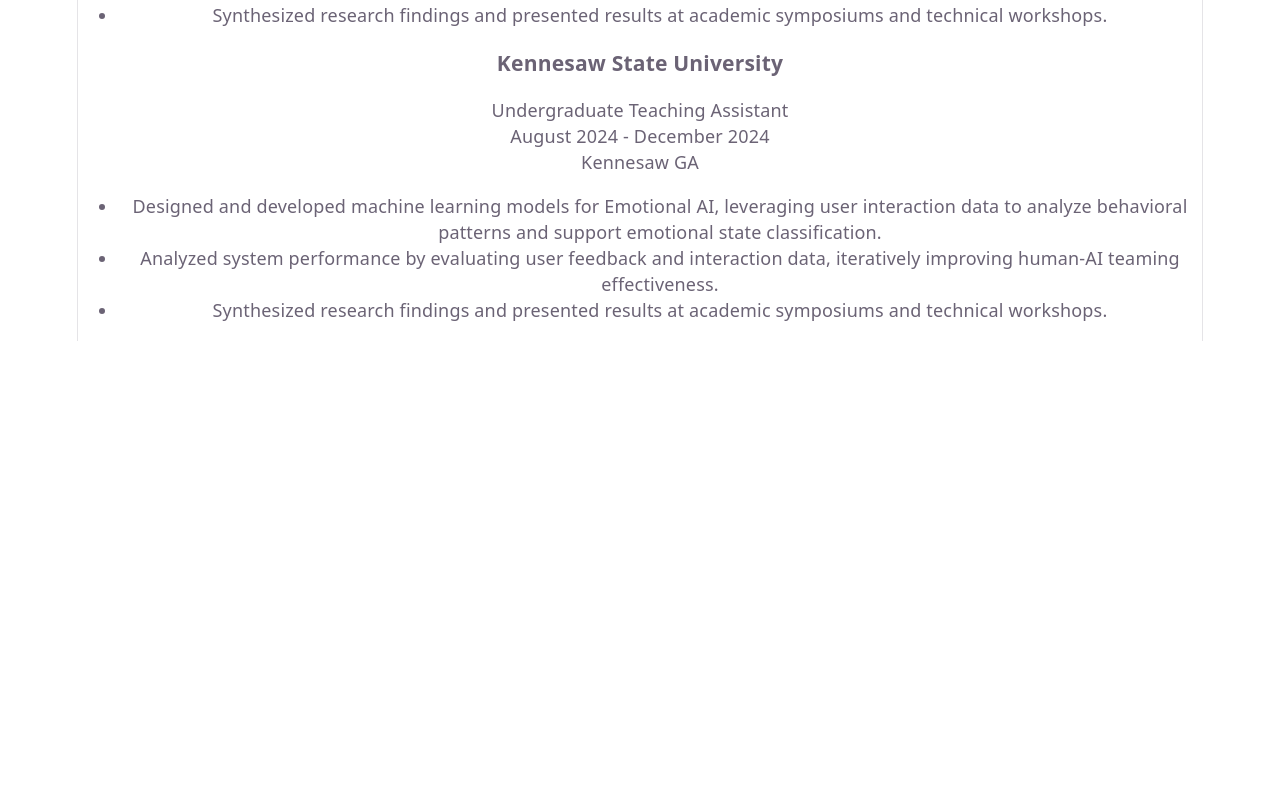
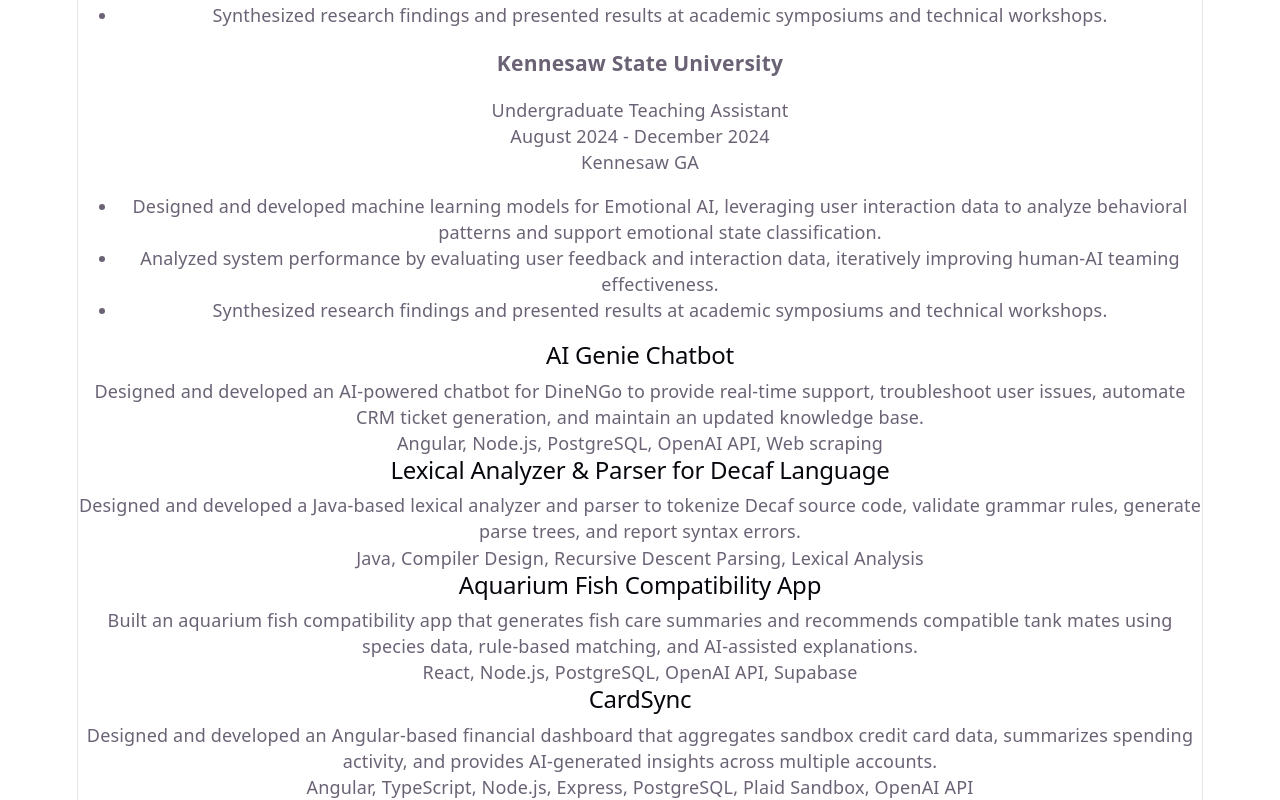
Before and after one commit to Juwonaman/myportfolio, a React (Vite) app: page / in a window 1280 px wide. Shown: the part 2206-3006 px from the top of the page. Before the commit the page ends 2547 px from the top, so only its background shows below. Built offline with nearby package versions, Linux system fonts and the light colour scheme.

Commit message:
Up next formatting and CSS

```diff
--- a/src/App.jsx
+++ b/src/App.jsx
@@ -7,6 +7,7 @@
 import FunFact from './components/Funfact'
 import { WorkExp, CompAndRole } from './components/workExp';
 import Skills from './components/Skills';
+import Projects from './components/Projects';
 
 function App() {
   const [count, setCount] = useState(0)
@@ -24,6 +25,7 @@
       <Education />
       <Skills />
       <WorkExp />
+      <Projects />
     </main>
   )
 }
--- a/src/components/Education.jsx
+++ b/src/components/Education.jsx
@@ -1,4 +1,4 @@
-import react from 'react';
+import React from 'react';
 import education from '../data/educationMy';
 
 function Education(){
--- a/src/components/Funfact.jsx
+++ b/src/components/Funfact.jsx
@@ -1,4 +1,4 @@
-import react from 'react';
+import React from 'react';
 import { hobbyInfo, funFacts } from '../data/funFact_Hobbies';
 
 function FunFact(){
--- a/src/components/Projects.jsx
+++ b/src/components/Projects.jsx
@@ -0,0 +1,14 @@
+import React from 'react';
+import projects from '../data/projects';
+function displayProj() {
+    return (
+        <section>
+        {projects.map((project, idx) => <div key = {idx}>
+            <h2>{project.title}</h2>
+            <p>{project.description}</p>
+            <p>{project.stack}</p>
+        </div>)}
+        </section>
+    );
+}
+export default displayProj;
--- a/src/data/projects.js
+++ b/src/data/projects.js
@@ -0,0 +1,30 @@
+const projects = [
+    {
+        title: "AI Genie Chatbot",
+        description: "Designed and developed an AI-powered chatbot for DineNGo to provide real-time support, troubleshoot user issues, automate CRM ticket generation, and maintain an updated knowledge base.",
+        stack: "Angular, Node.js, PostgreSQL, OpenAI API, Web scraping"
+    },
+
+    {
+        title: "Lexical Analyzer & Parser for Decaf Language",
+        description:
+          "Designed and developed a Java-based lexical analyzer and parser to tokenize Decaf source code, validate grammar rules, generate parse trees, and report syntax errors.",
+        stack: "Java, Compiler Design, Recursive Descent Parsing, Lexical Analysis"
+      },
+
+      {
+        title: "Aquarium Fish Compatibility App",
+        description:
+          "Built an aquarium fish compatibility app that generates fish care summaries and recommends compatible tank mates using species data, rule-based matching, and AI-assisted explanations.",
+        stack: "React, Node.js, PostgreSQL, OpenAI API, Supabase"
+      },
+
+      {
+        title: "CardSync",
+        description:
+          "Designed and developed an Angular-based financial dashboard that aggregates sandbox credit card data, summarizes spending activity, and provides AI-generated insights across multiple accounts.",
+        stack: "Angular, TypeScript, Node.js, Express, PostgreSQL, Plaid Sandbox, OpenAI API"
+      }
+
+]
+export default projects
```
